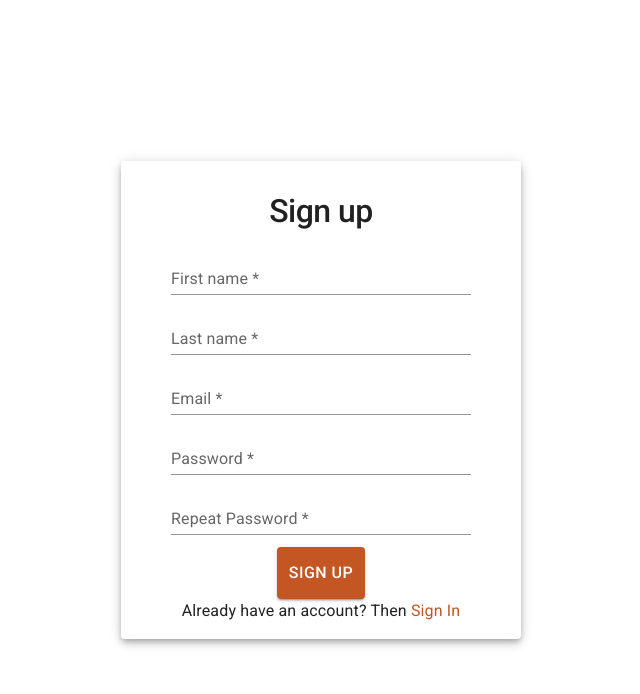
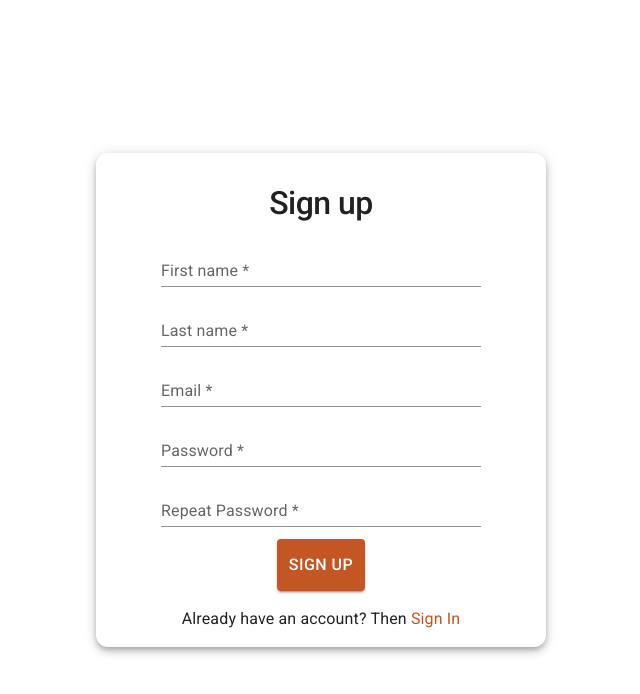
Before and after one commit to MuGen9/hr-dashboard, a React (Create React App) app in the folder frontend/: page /signup in a window 1280 px wide. Shown: the top 694 px of the page, without its empty margins (319-959 px from the left). Built offline with nearby package versions, Linux system fonts and the light colour scheme.

Commit message:
styles fix

```diff
--- a/frontend/src/views/signIn/SignIn.tsx
+++ b/frontend/src/views/signIn/SignIn.tsx
@@ -10,11 +10,13 @@ const SignIn = () => {
         <title>HR Dashboard - Sign In</title>
       </Helmet>
       <Box
-        display="flex"
-        justifyContent="center"
-        alignItems="center"
-        flexDirection="column"
-        sx={{ minHeight: '100vh' }}
+        sx={{
+          display: 'flex',
+          justifyContent: 'center',
+          alignItems: 'center',
+          flexDirection: 'column',
+          minHeight: '100vh'
+        }}
       >
         <Paper
           elevation={5}
--- a/frontend/src/views/singUp/SignUp.tsx
+++ b/frontend/src/views/singUp/SignUp.tsx
@@ -71,26 +71,30 @@ const SignUp = () => {
         <title>HR Dashboard - Sign Up</title>
       </Helmet>
       <Box
-        display="flex"
-        justifyContent="center"
-        alignItems="center"
-        flexDirection="column"
-        sx={{ minHeight: '100vh' }}
+        sx={{
+          display: 'flex',
+          justifyContent: 'center',
+          alignItems: 'center',
+          flexDirection: 'column',
+          minHeight: '100vh'
+        }}
       >
         <Paper
           elevation={5}
           sx={{
             p: 2,
-            display: { xs: 'contents', sm: 'block', width: '400px' }
+            width: '450px',
+            borderRadius: 3,
+            display: { xs: 'contents', sm: 'block' }
           }}
         >
           <Typography
             variant="h1"
-            align="center"
             sx={{
               fontSize: '2rem',
               fontWeight: 'medium',
               margin: '1rem',
+              textAlign: 'center',
               wordBreak: 'break-all'
             }}
           >
@@ -98,15 +102,17 @@ const SignUp = () => {
           </Typography>
           <form onSubmit={handleSubmit(onSubmit)}>
             <Stack
-              justifyContent="center"
-              alignItems="center"
-              flexDirection="column"
               spacing={1.5}
+              sx={{
+                flexDirection: 'column',
+                justifyContent: 'center',
+                alignItems: 'center'
+              }}
             >
               <TextField
                 label="First name *"
                 variant="standard"
-                sx={{ width: { xs: '230px', sm: '300px' } }}
+                sx={{ width: { xs: '230px', sm: '320px' } }}
                 {...register('firstName', {
                   required,
                   minLength,
@@ -118,7 +124,7 @@ const SignUp = () => {
               <TextField
                 label="Last name *"
                 variant="standard"
-                sx={{ width: { xs: '230px', sm: '300px' } }}
+                sx={{ width: { xs: '230px', sm: '320px' } }}
                 {...register('lastName', {
                   required,
                   minLength,
@@ -130,7 +136,7 @@ const SignUp = () => {
               <TextField
                 label="Email *"
                 variant="standard"
-                sx={{ width: { xs: '230px', sm: '300px' } }}
+                sx={{ width: { xs: '230px', sm: '320px' } }}
                 {...register('email', {
                   required,
                   pattern: {
@@ -145,7 +151,7 @@ const SignUp = () => {
                 label="Password *"
                 variant="standard"
                 type="password"
-                sx={{ width: { xs: '230px', sm: '300px' } }}
+                sx={{ width: { xs: '230px', sm: '320px' } }}
                 {...register('password', {
                   required,
                   minLength: {
@@ -164,7 +170,7 @@ const SignUp = () => {
                 label="Repeat Password *"
                 variant="standard"
                 type="password"
-                sx={{ width: { xs: '230px', sm: '300px' } }}
+                sx={{ width: { xs: '230px', sm: '320px' } }}
                 {...register('passwordRepeat', {
                   required,
                   validate: value =>
@@ -191,17 +197,10 @@ const SignUp = () => {
               </Button>
             </Stack>
           </form>
-          <Stack
-            direction={{ xs: 'column', sm: 'row' }}
-            justifyContent="center"
-            alignItems="center"
-            spacing={1.5}
-          >
-            <Typography sx={{ mt: 2 }}>
-              Already have an account? Then{' '}
-              <Link href={appRoutes.signIn}>Sign In</Link>
-            </Typography>
-          </Stack>
+          <Typography sx={{ mt: 2, textAlign: 'center' }}>
+            Already have an account? Then{' '}
+            <Link href={appRoutes.signIn}>Sign In</Link>
+          </Typography>
         </Paper>
       </Box>
     </HelmetProvider>
```
